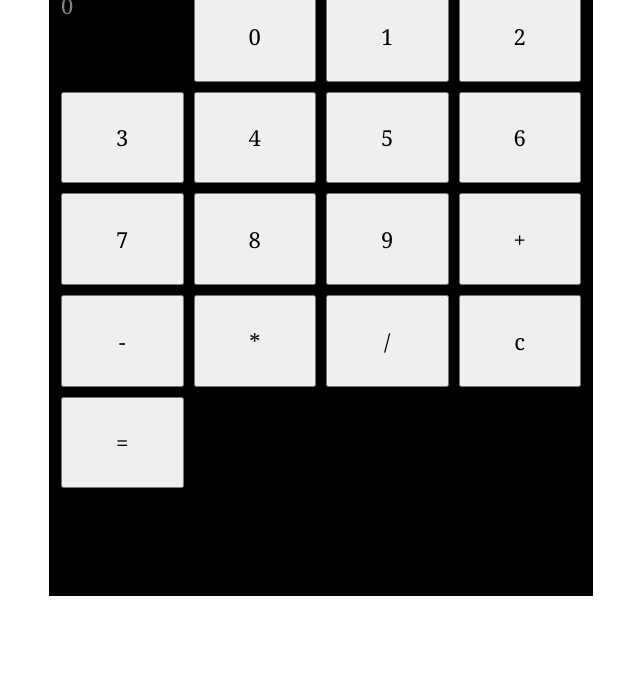
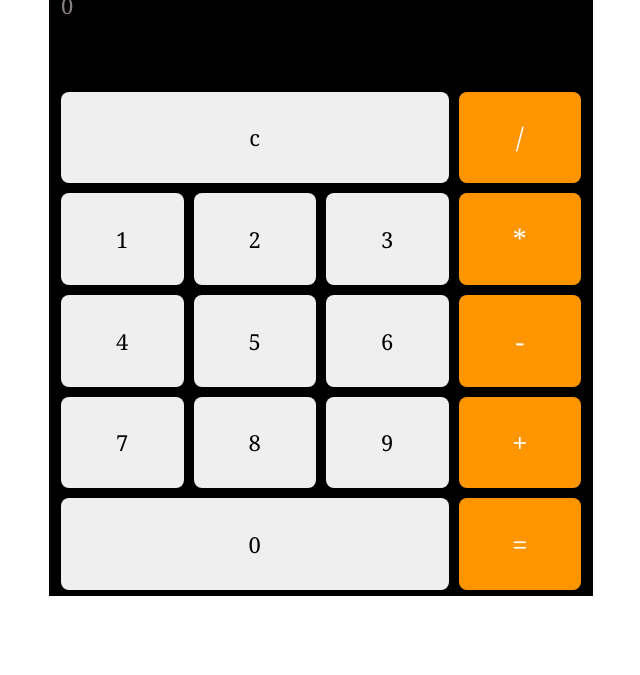
Before and after one commit to Oliviier-dev/calculator, a plain HTML site: page index.html in a window 1280 px wide. Shown: the part 125-800 px from the top of the page, without its empty margins (319-959 px from the left). Drawn offline with Linux system fonts and the light colour scheme.

Commit message:
styled the grid view of the buttons

```diff
--- a/style.css
+++ b/style.css
@@ -24,3 +24,55 @@
     height: 600px;
     gap: 10px;
 }
+
+.display {
+    grid-row: 1 / 2;
+    grid-column: 1 / 5;
+}
+
+.reset {
+    grid-row: 2 / 3;
+    grid-column: 1 / 4;
+}
+
+.divide {
+    grid-row: 2 / 3;
+    grid-column: 4 / 5;
+}
+
+.multiply {
+    grid-row: 3 / 4;
+    grid-column: 4 / 5;
+}
+
+.subtract {
+    grid-row: 4 / 5;
+    grid-column: 4 / 5;
+}
+
+.add {
+    grid-row: 5 / 6;
+    grid-column: 4 / 5;
+}
+
+.equal {
+    grid-row: 6 / 7;
+    grid-column: 4 / 5;
+}
+
+.zero {
+    grid-row: 6 / 7;
+    grid-column: 1 / 4;
+}
+
+button{
+    cursor: pointer;
+    border-radius: 8px;
+    border: none;
+}
+
+.op {
+    color: white;
+    background-color: #ff9500;
+    font-size: 28px;
+}
```
